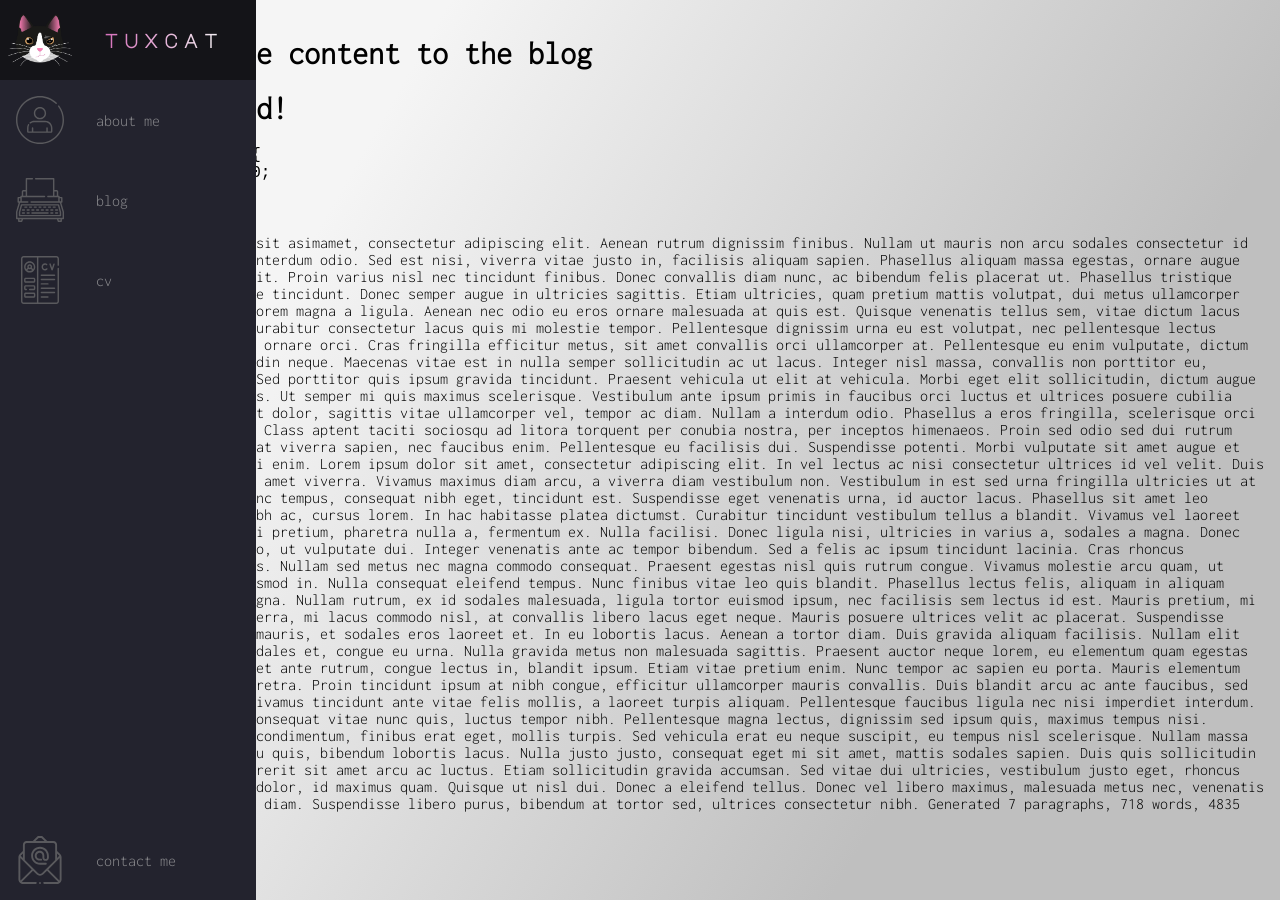
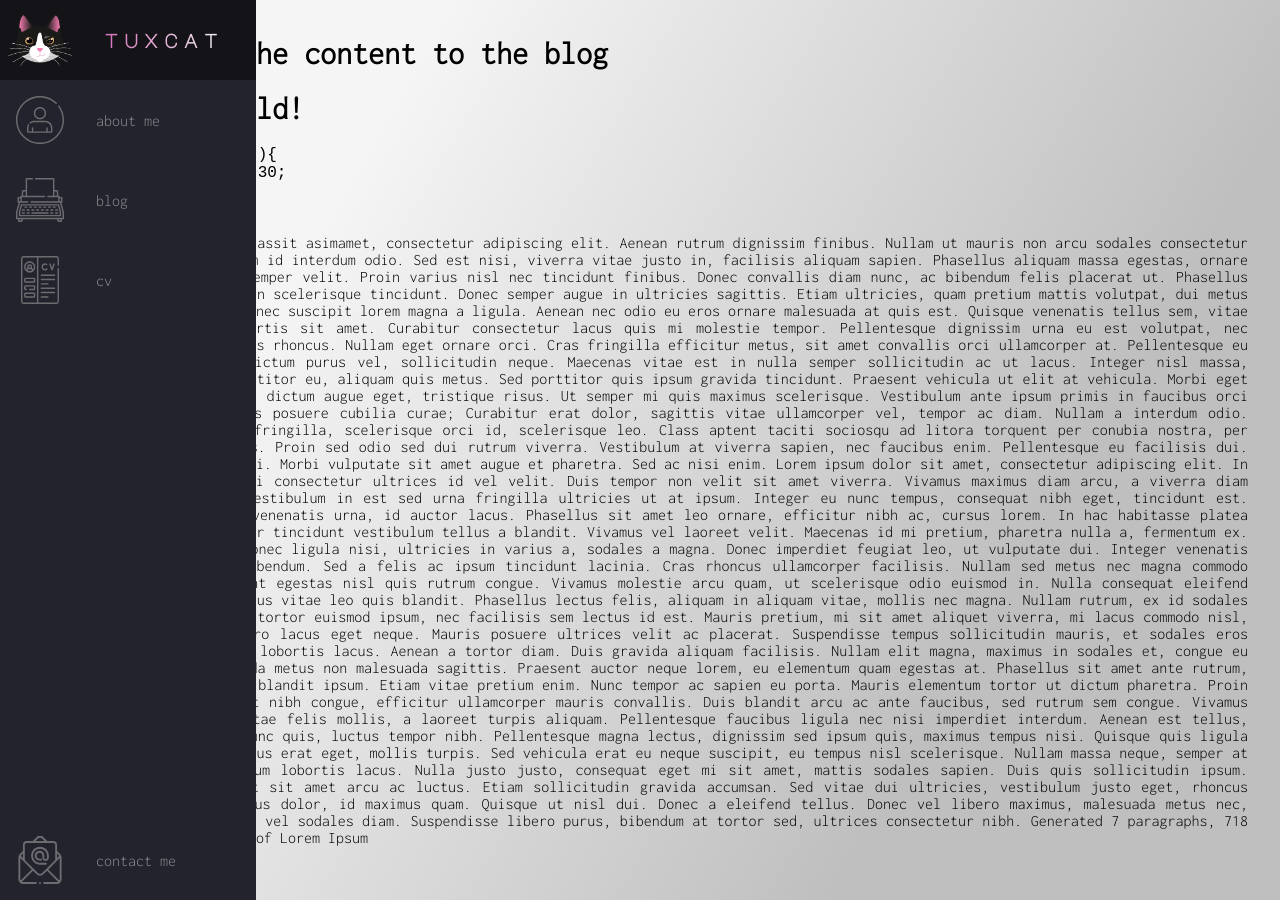
Before and after one commit to mfrNWV/tuxcat, a Jekyll site: the page built from index.html, in a window 1280 px wide. Built offline with Jekyll 4.4.1, drawn with Linux system fonts in a browser that asks for light colours; some web fonts are replaced.

Commit message:
Fixed some bugs regarding media querys

```diff
--- a/_sass/main.scss
+++ b/_sass/main.scss
@@ -10,6 +10,7 @@
     --text-secondary: #ececec;
     --bg-primary: #23232e;
     --bg-secondary: #141418;
+    --transition-speed: 500ms;
 
     // Tuxcat colors
     --tcl-black: #1a1a18;
@@ -32,16 +33,23 @@
     background-color: whitesmoke;
     margin: 0;
     padding: 0;
-    height: 100%;
+
+    text-align: justify;
+    text-justify: auto;
+
+    //max-width: 1500px;
 
     background-image: linear-gradient(120deg, rgba(245,245,245,1) 25%, var(--bgc-two) 75%);
     background-repeat: no-repeat;
     background-position: center;
     background-size: cover;
     background-attachment: fixed;
+
+    display: grid;
 }
 
-main, blog{
+main {
     margin-left: 5rem;
-    padding: 1rem;
+    margin-bottom: 5rem;
+    padding: 1rem 2rem;
 }
--- a/_sass/navbar.scss
+++ b/_sass/navbar.scss
@@ -56,7 +56,7 @@
 }
 
 .fa-secondary {
-    color: rgb(206, 79, 172);
+    color: rgb(228, 108, 196);
 }
 
 .fa-primary,
@@ -108,7 +108,7 @@
     -webkit-background-clip: text;
     -webkit-text-fill-color: transparent;
     -moz-text-fill-color: transparent;
-    transition: background-position 1.2s ease-out;
+    transition: background-position 1.3s ease-out;
 }
 
 /* media querys*/
@@ -148,7 +148,8 @@
     }
 
     main {
-        margin: 0;
+        margin-left: 0;
+        padding: 1rem;
     }
 }
 
@@ -170,4 +171,8 @@
     .navbar:hover .logo-text {
         display: block;
     }
+
+    main {
+        margin-bottom: 0;
+    }
 }
```
Also changed, not shown: 2 other files.
